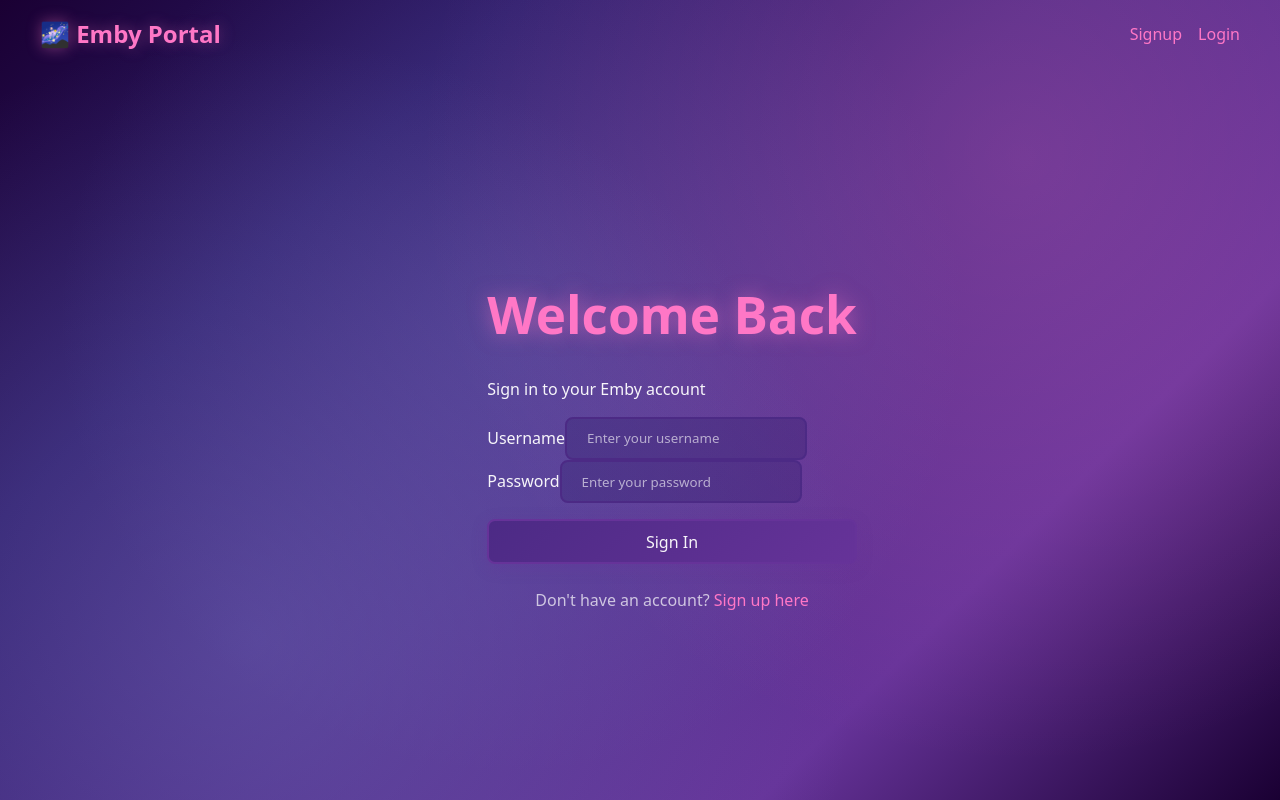
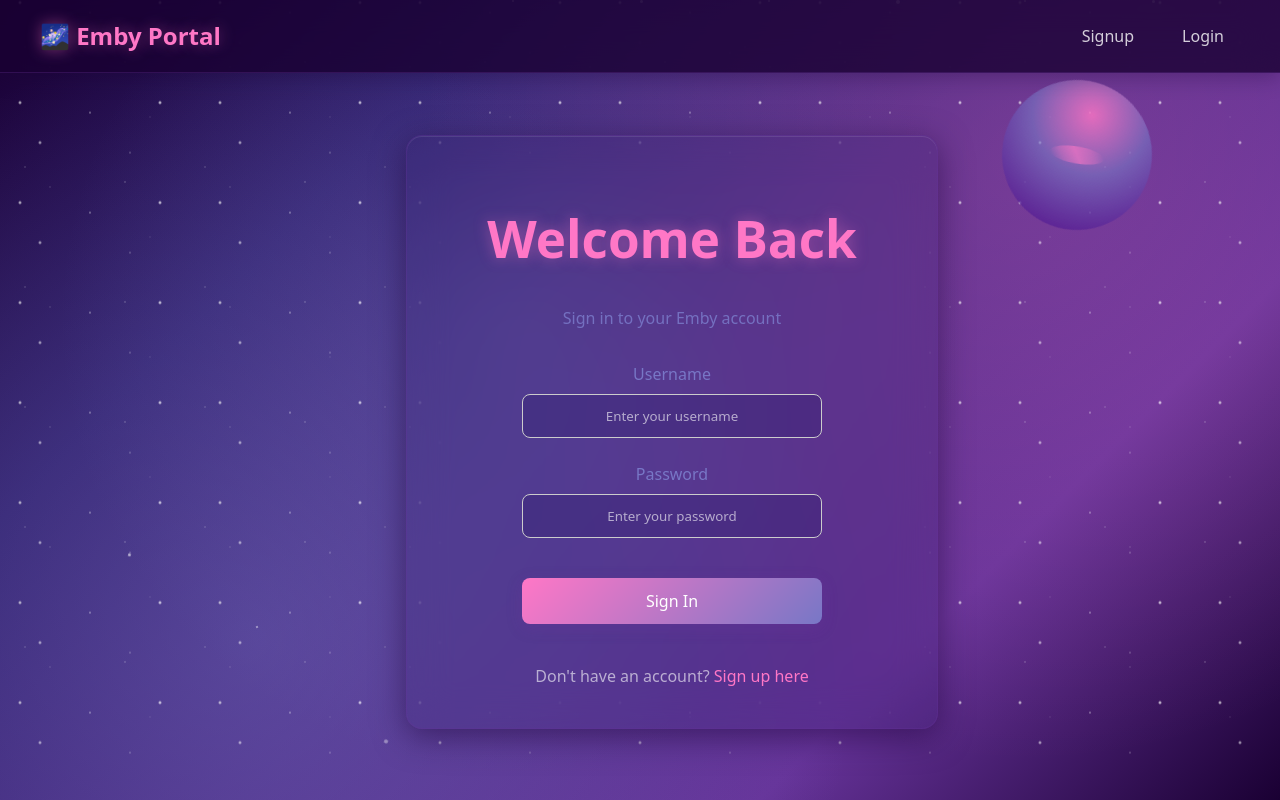
Before and after one commit to aboogie24/emby_subscription, a React (Vite) app in the folder frontend/: page /login in a window 1280 px wide. Built offline with nearby package versions, Linux system fonts and the light colour scheme; no server answers.

Commit message:
Emby-Sub: Updating deployment

```diff
--- a/frontend/src/App.css
+++ b/frontend/src/App.css
@@ -5,7 +5,7 @@
   padding-top: 5rem; /* Account for fixed navbar */
   text-align: center;
   position: relative;
-  z-index: 1;
+  z-index: 10;
 }
 
 .logo {
@@ -86,40 +86,108 @@
   width: 100%;
   margin: 0 auto;
   position: relative;
-  z-index: 1;
+  z-index: 10;
+  text-align: center;
+  display: flex;
+  flex-direction: column;
+  align-items: center;
+  justify-content: center;
 }
 
 .form-group {
-  margin-bottom: 2rem;
-  text-align: left;
+  margin-bottom: 1.5rem;
+  text-align: center;
+  width: 100%;
+  display: flex;
+  flex-direction: column;
+  align-items: flex-start;
+  max-width: 300px;
 }
 
 .form-group label {
   display: block;
-  margin-bottom: 8px;
+  margin-bottom: 0.5rem;
+  margin-right: 20px;
   color: var(--light-purple);
   font-weight: 500;
+  text-align: center;
+  width: 100%;
 }
 
 .form-group input {
-  flex: 1;
   width: 100%;
+  max-width: 300px;
+  margin-left: 15px;
   box-sizing: border-box;
-  margin-left: 30px;
-  padding: 8px 12px;
+  margin: 0 auto;
+  padding: 12px 16px;
   border: 1px solid #ccc;
+  border-radius: 8px;
+  text-align: center;
 }
 
 .form-title {
   color: var(--accent-pink);
   text-shadow: 0 0 15px rgba(255, 119, 198, 0.4);
   margin-bottom: 1.5rem;
+  text-align: center;
+  width: 100%;
 }
 
 .form-subtitle {
   color: var(--light-purple);
   margin-bottom: 2rem;
   opacity: 0.9;
+  text-align: center;
+  display: block;
+  width: 100%;
+  margin-left: auto;
+  margin-right: auto;
+}
+
+/* Button styling for forms */
+.form-container button {
+  width: 100%;
+  max-width: 300px;
+  padding: 12px 24px;
+  margin: 1rem auto;
+  display: block;
+  background: linear-gradient(135deg, var(--accent-pink), var(--light-purple));
+  border: none;
+  border-radius: 8px;
+  color: white;
+  font-weight: 500;
+  cursor: pointer;
+  transition: all 0.3s ease;
+  text-align: center;
+}
+
+.form-container button:hover {
+  transform: translateY(-2px);
+  box-shadow: 0 8px 20px rgba(255, 119, 198, 0.3);
+}
+
+/* Center all text elements in form */
+.form-container div {
+  text-align: center;
+}
+
+.form-container a {
+  color: var(--accent-pink);
+  text-decoration: none;
+  transition: color 0.3s ease;
+}
+
+.form-container a:hover {
+  color: var(--light-purple);
+}
+
+.form-container .text-muted {
+  color: rgba(255, 255, 255, 0.6);
+}
+
+.form-container .text-accent {
+  color: var(--accent-pink);
 }
 
 /* Navigation styling */
--- a/frontend/src/main.jsx
+++ b/frontend/src/main.jsx
@@ -2,6 +2,8 @@
 import ReactDOM from 'react-dom/client';
 import App from './App.jsx';
 import './index.css';
+import './space-background.css';
+import './App.css'
 
 ReactDOM.createRoot(document.getElementById('root')).render(
   <React.StrictMode>
--- a/frontend/src/pages/Signup.jsx
+++ b/frontend/src/pages/Signup.jsx
@@ -53,7 +53,7 @@
         </div>
 
         <div className="form-group">
-          <label htmlFor="email">Email</label>
+          <label htmlFor="email" className="form-group">Email:</label>
           <input
             id="email"
             type="email"
--- a/frontend/src/space-background.css
+++ b/frontend/src/space-background.css
@@ -56,7 +56,7 @@
   left: 0;
   width: 100%;
   height: 100%;
-  z-index: -1;
+  z-index: 0;
   pointer-events: none;
 }
 
@@ -171,7 +171,7 @@
   background:
     radial-gradient(circle at 30% 30%, rgba(255, 119, 198, 0.8) 0%, rgba(120, 119, 198, 0.6) 40%, rgba(75, 0, 130, 0.9) 100%);
   border-radius: 50%;
-  z-index: -1;
+  z-index: 0;
   animation: planetRotate 30s linear infinite;
 }
 
```
